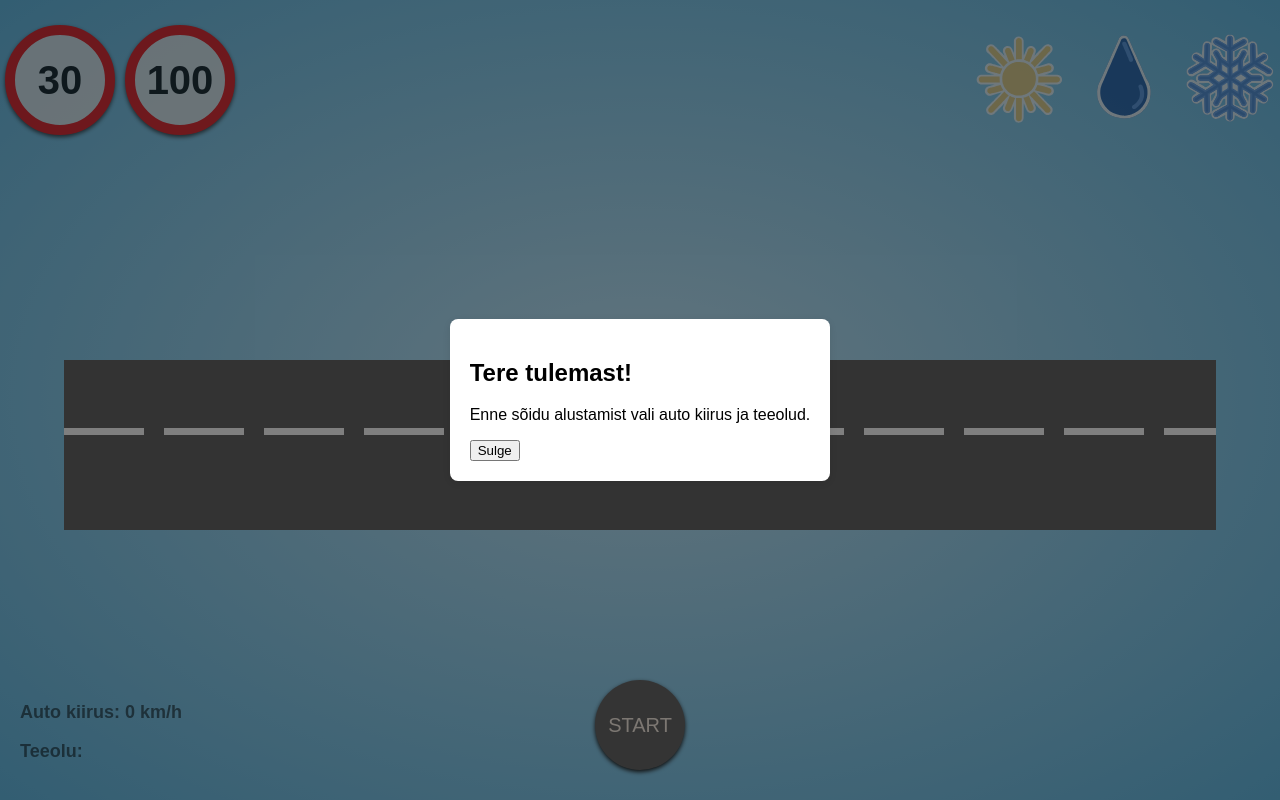
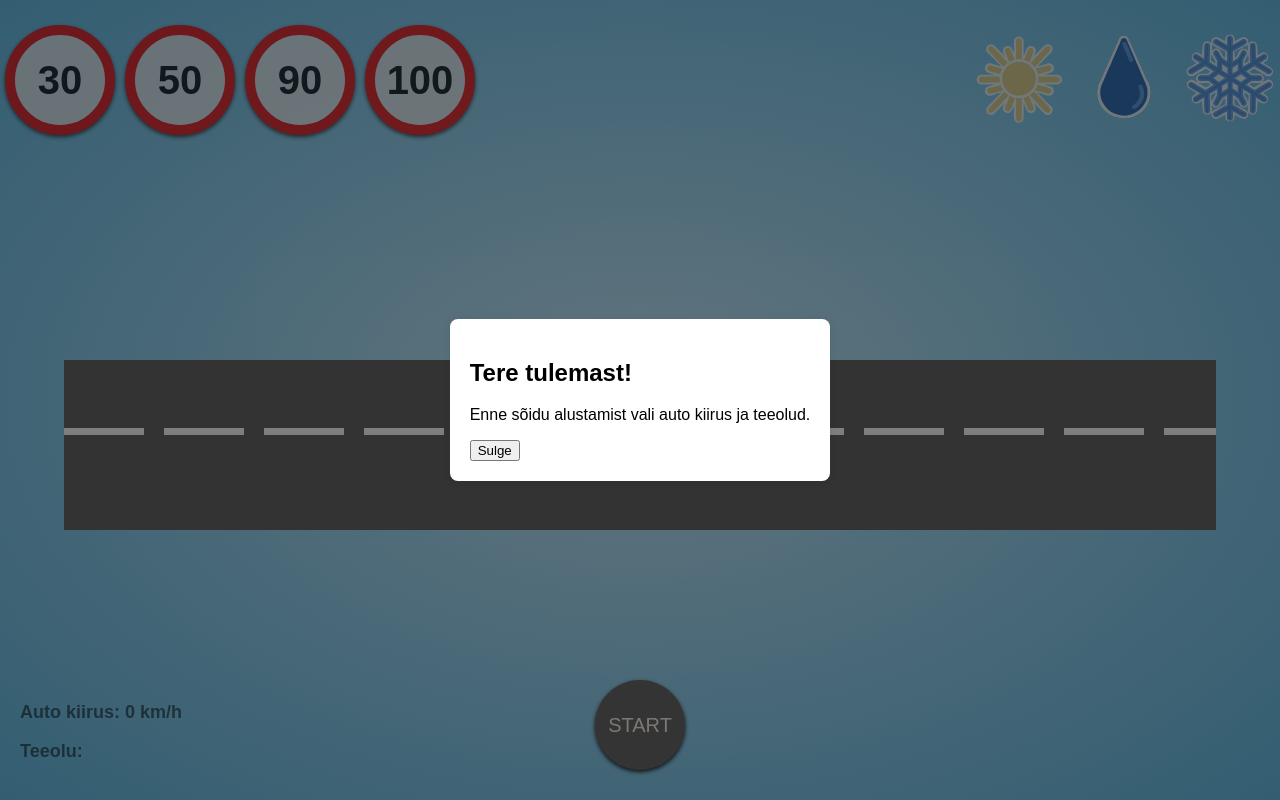
Before and after one commit to centre-for-educational-technology/transpordiamet, a React (Vite) app: page / in a window 1280 px wide. Built offline with nearby package versions, Linux system fonts and the light colour scheme.

Commit message:
stopping time, added speed buttons

```diff
--- a/src/App.tsx
+++ b/src/App.tsx
@@ -60,6 +60,13 @@ const App = () => {
     snow: 0.2,
   };
 
+  // Slowdown of the car according to condition
+  const slowdown: { [key: string]: number } = {
+    dry: -9,
+    rain: -6,
+    snow: -3,
+  };
+
   // Converting km/h to m/s
   const speedInMetersPerSecond = (speed * 5) / 18;
 
@@ -77,6 +84,14 @@ const App = () => {
       parseFloat(calculateBrakingDistance()) + speedInMetersPerSecond;
     return stoppingDistance.toFixed(0);
   };
+
+  // Calculating the car's stopping time according to chosen speed and road condition
+  const calculateStoppingTime = () => {
+    const stoppingTime =
+      0 - speedInMetersPerSecond / slowdown[condition || "dry"];
+    return stoppingTime.toFixed(0);
+  };
+
   return (
     <>
       <CustomPopup
@@ -91,7 +106,7 @@ const App = () => {
         <CustomPopup
           //Popup that opens when the car stops
           title="Sõidu lõpp!"
-          message={`Sinu auto pidurdas ${calculateBrakingDistance()} meetrit ja kogu peatumisteekond oli ${calculateStoppingDistance()} meetrit.`}
+          message={`Sinu auto pidurdas ${calculateBrakingDistance()} meetrit ja kogu peatumisteekond oli ${calculateStoppingDistance()} meetrit.<br /> Peale 1 sekundi reaktsiooniaega kulus autol peatumiseks ${calculateStoppingTime()} ${calculateStoppingTime() === "1" ? "sekund" : "sekundit"}.`}
           buttonText="Algusesse"
           isOpen={showEndPopup}
           onClose={() => setShowEndPopup(false)}
@@ -105,6 +120,16 @@ const App = () => {
               name={"30"}
               style={speedBtnStyle(30)}
               onClick={() => handleSpeedChange(30)}
+            ></SpeedButton>
+            <SpeedButton
+              name={"50"}
+              style={speedBtnStyle(50)}
+              onClick={() => handleSpeedChange(50)}
+            ></SpeedButton>
+            <SpeedButton
+              name={"90"}
+              style={speedBtnStyle(90)}
+              onClick={() => handleSpeedChange(90)}
             ></SpeedButton>
             <SpeedButton
               name={"100"}
@@ -164,12 +189,10 @@ const App = () => {
                     // Show tooltip if START button disabled
                     "data-tooltip-id": "startBtnTooltip",
                     "data-tooltip-content":
-                      speed === 0
-                        ? "Vali kiirus"
-                        : "Vali teeolu",
+                      speed === 0 ? "Vali kiirus" : "Vali teeolu",
                   }
                 : {})}
-              style={{ display: "inline-block"}}
+              style={{ display: "inline-block" }}
             >
               <StartButton
                 name={"START"}
@@ -182,7 +205,11 @@ const App = () => {
               />
             </span>
 
-            <Tooltip id="startBtnTooltip" place="top" style={{backgroundColor: "white", color: "black"}} />
+            <Tooltip
+              id="startBtnTooltip"
+              place="top"
+              style={{ backgroundColor: "white", color: "black" }}
+            />
           </div>
         )}
 
--- a/src/popup.tsx
+++ b/src/popup.tsx
@@ -56,7 +56,9 @@ export const CustomPopup: React.FC<PopupProps> = ({
         <div className="popup-overlay">
           <div className="popup-content">
             {title && <h2>{title}</h2>}
-            {message && <p>{message}</p>}
+            {message && (
+              <p dangerouslySetInnerHTML={{ __html: message }}></p>
+            )}
             <button onClick={closePopup}>{buttonText}</button>
           </div>
         </div>
--- a/src/road.tsx
+++ b/src/road.tsx
@@ -104,13 +104,13 @@ export const Road = (props: any) => {
   useEffect(() => {
     switch (condition) {
       case "dry":
-        setBrakeFactor(1);
+        setBrakeFactor(2);
         break;
       case "rain":
-        setBrakeFactor(1.5);
+        setBrakeFactor(3.5);
         break;
       case "snow":
-        setBrakeFactor(4);
+        setBrakeFactor(6.5);
         break;
       default: //If condition has an unexpected value, the code doesn't break
         break;
```
